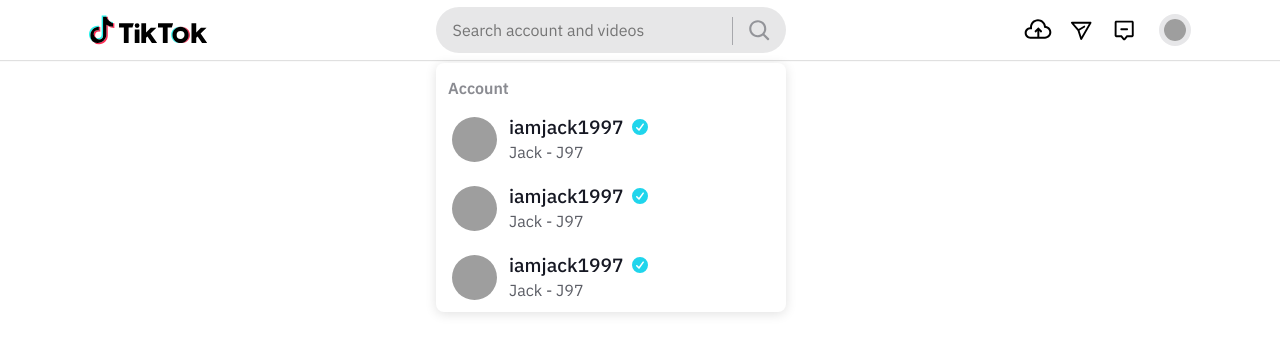
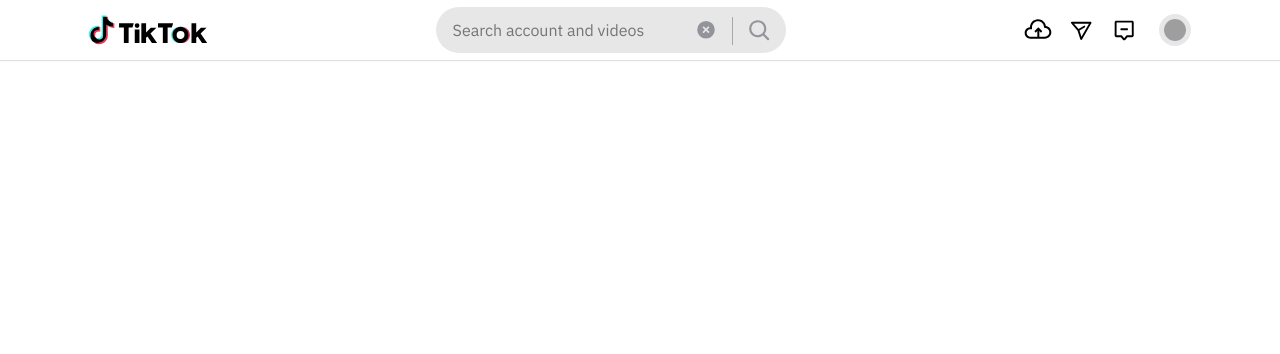
Before and after one commit to khanhhoa-dev/tiktok-ui, a React (Vite) app: page / in a window 1280 px wide. Shown: the top 354 px of the page. Built offline with nearby package versions, Linux system fonts and the light colour scheme; grey boxes are pictures that could not be loaded.

Commit message:
Cấu hình Logic Header #2

```diff
--- a/src/assets/images/index.jsx
+++ b/src/assets/images/index.jsx
@@ -1,9 +1,9 @@
 import logo from '@/assets/images/logo.svg';
-import imgError from '@/assets/images/imgError.svg';
+import avt from '@/assets/images/avt.svg';
 
 const images = {
     logo,
-    imgError,
+    avt,
 };
 
 export default images;
--- a/src/component/AccountItem/AccountItem.module.scss
+++ b/src/component/AccountItem/AccountItem.module.scss
@@ -2,6 +2,10 @@
     display: flex;
     align-items: center;
     padding: 12px 16px;
+    cursor: pointer;
+    &:hover {
+        background-color: rgba(22, 24, 35, 0.07);
+    }
 }
 
 .avatar {
@@ -9,6 +13,7 @@
     height: 45px;
     border-radius: 50%;
     margin-right: 12px;
+    object-fit: cover;
 }
 
 .info {
--- a/src/component/AccountItem/index.jsx
+++ b/src/component/AccountItem/index.jsx
@@ -1,28 +1,33 @@
 import { FontAwesomeIcon } from '@fortawesome/react-fontawesome';
+import { faCircleCheck } from '@fortawesome/free-solid-svg-icons';
+import { Link } from 'react-router-dom';
+
 import classNames from 'classnames/bind';
 import styles from './AccountItem.module.scss';
-import { faCircleCheck } from '@fortawesome/free-solid-svg-icons';
+import Images from '@/component/Images';
 
 const cx = classNames.bind(styles);
-function AccountItem() {
+function AccountItem({ data }) {
     return (
-        <div className={cx('wrapper')}>
-            <img
-                src="https://p16-sign-sg.tiktokcdn.com/tos-alisg-avt-0068/e01c1015b4e3f97cf6a6c1af4b493d8c~tplv-tiktokx-cropcenter:300:300.webp?dr=14577&refresh_token=104ad0d3&x-expires=1757293200&x-signature=WJVejz11wzSu%2FYY7pFNvnO69LFA%3D&t=4d5b0474&ps=13740610&shp=a5d48078&shcp=c1333099&idc=my"
-                alt="Jack"
+        <Link to={`/@${data.nickname}`} className={cx('wrapper')}>
+            <Images
+                src={data.avatar}
+                alt={data.nickname}
                 className={cx('avatar')}
             />
             <div className={cx('info')}>
                 <p className={cx('name')}>
-                    <span>iamjack1997</span>
-                    <FontAwesomeIcon
-                        className={cx('iconcheck')}
-                        icon={faCircleCheck}
-                    />
+                    <span>{data.full_name}</span>
+                    {data.tick && (
+                        <FontAwesomeIcon
+                            className={cx('iconcheck')}
+                            icon={faCircleCheck}
+                        />
+                    )}
                 </p>
-                <span className={cx('username')}>Jack - J97</span>
+                <span className={cx('username')}>{data.nickname}</span>
             </div>
-        </div>
+        </Link>
     );
 }
 
--- a/src/component/Images/index.jsx
+++ b/src/component/Images/index.jsx
@@ -1,11 +1,11 @@
 import { forwardRef, useState } from 'react';
-import imgError from '@/assets/images';
+import images from '@/assets/images';
 
 function Image({ alt, src, className, ...props }, ref) {
     const [fallBack, setFallBack] = useState('');
 
     const handleErrorImg = () => {
-        return setFallBack(imgError.imgError);
+        return setFallBack(images.avt);
     };
     return (
         <img
--- a/src/component/layout/component/Search/Styles.module.scss
+++ b/src/component/layout/component/Search/Styles.module.scss
@@ -51,7 +51,19 @@
     top: 50%;
     transform: translateY(-50%);
     color: rgba(22, 24, 35, 0.4);
-    font-size: 1.2rem;
+    font-size: 1.1rem;
+}
+
+.loading {
+    animation: spinner 0.8s linear infinite;
+}
+@keyframes spinner {
+    from {
+        transform: translateY(-50%) rotate(0);
+    }
+    to {
+        transform: translateY(-50%) rotate(360deg);
+    }
 }
 
 .search-btn {
--- a/src/component/layout/component/Search/index.jsx
+++ b/src/component/layout/component/Search/index.jsx
@@ -1,5 +1,5 @@
 import { useEffect, useState, useRef } from 'react';
-import { faCircleXmark } from '@fortawesome/free-solid-svg-icons';
+import { faCircleXmark, faSpinner } from '@fortawesome/free-solid-svg-icons';
 import HeadLessTippy from '@tippyjs/react/headless';
 import { FontAwesomeIcon } from '@fortawesome/react-fontawesome';
 
@@ -14,14 +14,28 @@
     const [inputValue, setInputValue] = useState('');
     const [searchResult, setSearchResult] = useState([]);
     const [resultDisplay, setResultDisplay] = useState(true);
+    const [loading, setLoading] = useState(false);
 
     const inputRef = useRef();
 
     useEffect(() => {
-        setTimeout(() => {
-            setSearchResult([1, 2]);
-        }, 0);
-    }, []);
+        if (!inputValue.trim()) {
+            setSearchResult([]);
+            return;
+        }
+        setLoading(true);
+        fetch(
+            `https://tiktok.fullstack.edu.vn/api/users/search?q=${encodeURIComponent(inputValue)}&type=less`
+        )
+            .then(res => res.json())
+            .then(res => {
+                setSearchResult(res.data);
+                setLoading(false);
+            })
+            .catch(() => {
+                return setLoading(false);
+            });
+    }, [inputValue]);
 
     //Handle
     const handleClearValue = () => {
@@ -44,9 +58,11 @@
                 <div className={cx('search-result')} tabIndex="-1" {...attrs}>
                     <PopperWrapper>
                         <h4 className={cx('search-title')}>Account</h4>
-                        <AccountItem />
-                        <AccountItem />
-                        <AccountItem />
+                        {searchResult.map(result => {
+                            return (
+                                <AccountItem key={result.id} data={result} />
+                            );
+                        })}
                     </PopperWrapper>
                 </div>
             )}
@@ -58,18 +74,23 @@
                     placeholder="Search account and videos"
                     className={cx('input')}
                     onChange={e => {
+                        e.target.value = e.target.value.trimStart(); //Chặn thao tác nhấp dấu cách ở input khi bắt đầu nhập
                         setInputValue(e.target.value);
                         setResultDisplay(true);
                     }}
                     onFocus={handleForcusInput}
                 />
-                {inputValue && (
+                {inputValue && loading ? (
+                    <FontAwesomeIcon
+                        icon={faSpinner}
+                        className={cx('loading')}
+                    />
+                ) : (
                     <button className={cx('clear')} onClick={handleClearValue}>
                         <FontAwesomeIcon icon={faCircleXmark} />
                     </button>
                 )}
 
-                {/* <FontAwesomeIcon icon={faSpinner} className={cx('loading')} /> */}
                 <button className={cx('search-btn')}>
                     <SearchIcon />
                 </button>
--- a/src/routes/index.jsx
+++ b/src/routes/index.jsx
@@ -9,7 +9,7 @@
     { path: '/', component: Home },
     { path: '/following', component: Following },
     { path: '/upload', component: Upload, layout: HeaderOnly },
-    { path: '/profile', component: Profile, layout: null },
+    { path: '/:nickname', component: Profile, layout: null },
 ];
 
 const privateRoutes = [];
```
Also changed, not shown: src/assets/images/avt.svg (added), src/assets/images/imgError.svg (deleted).
